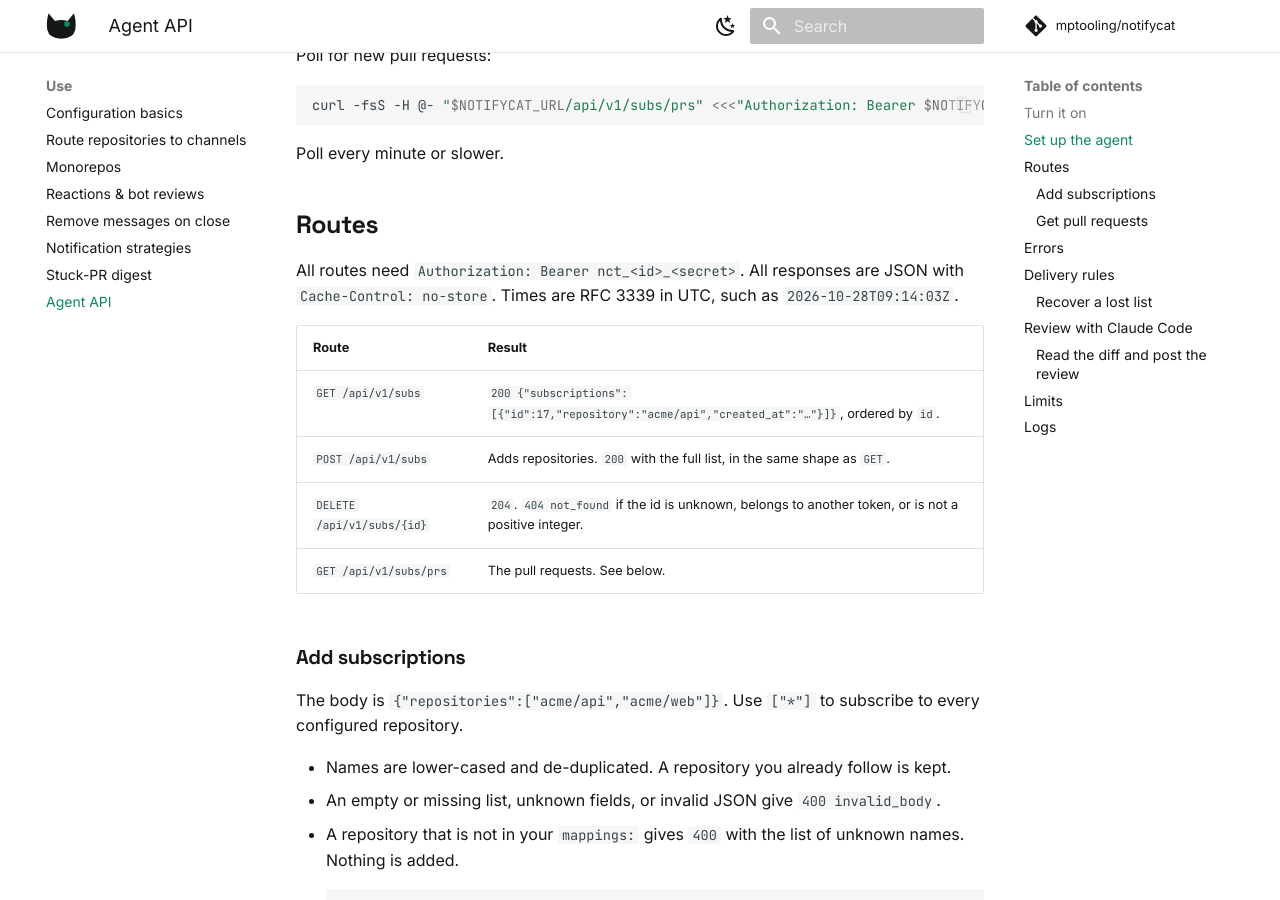
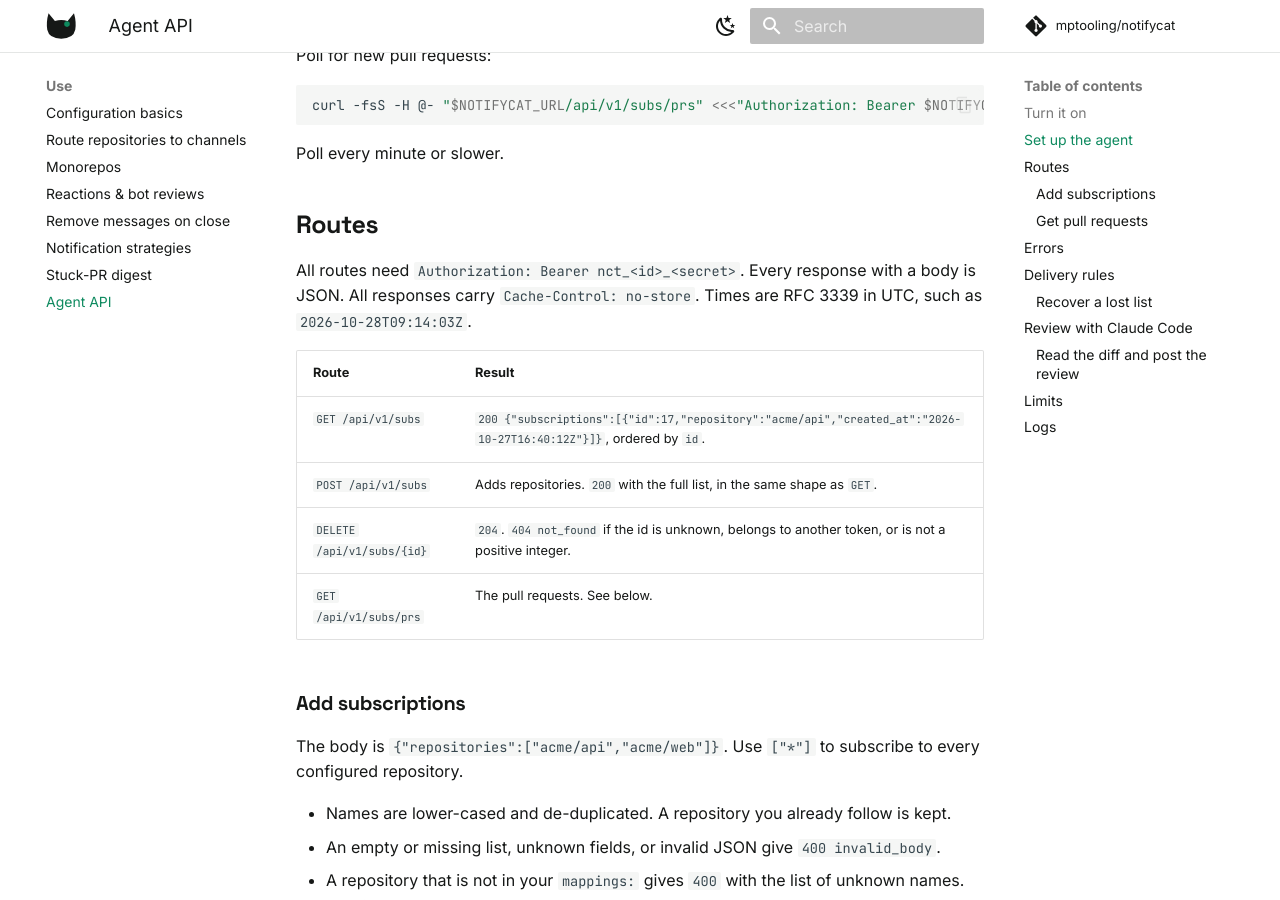
Before and after one commit to mptooling/notifycat, an MkDocs documentation site: the page built from docs/agent-api.md, in a window 1280 px wide and 900 px high, scrolled down 1273 px. Built offline with MkDocs 1.6.1 and Material for MkDocs 9.7.7, drawn with Linux system fonts in a browser that asks for light colours; comment, search, counter and statistics services are not loaded.

Commit message:
docs(feed): exact JSON wording and a real timestamp in the examples

```diff
--- a/docs/agent-api.md
+++ b/docs/agent-api.md
@@ -47,11 +47,11 @@ Poll every minute or slower.
 
 ## Routes
 
-All routes need `Authorization: Bearer nct_<id>_<secret>`. All responses are JSON with `Cache-Control: no-store`. Times are RFC 3339 in UTC, such as `2026-10-28T09:14:03Z`.
+All routes need `Authorization: Bearer nct_<id>_<secret>`. Every response with a body is JSON. All responses carry `Cache-Control: no-store`. Times are RFC 3339 in UTC, such as `2026-10-28T09:14:03Z`.
 
 | Route | Result |
 | --- | --- |
-| `GET /api/v1/subs` | `200 {"subscriptions":[{"id":17,"repository":"acme/api","created_at":"…"}]}`, ordered by `id`. |
+| `GET /api/v1/subs` | `200 {"subscriptions":[{"id":17,"repository":"acme/api","created_at":"2026-10-27T16:40:12Z"}]}`, ordered by `id`. |
 | `POST /api/v1/subs` | Adds repositories. `200` with the full list, in the same shape as `GET`. |
 | `DELETE /api/v1/subs/{id}` | `204`. `404 not_found` if the id is unknown, belongs to another token, or is not a positive integer. |
 | `GET /api/v1/subs/prs` | The pull requests. See below. |
```
Also changed, not shown: CLAUDE.md (+1 -1 lines).
